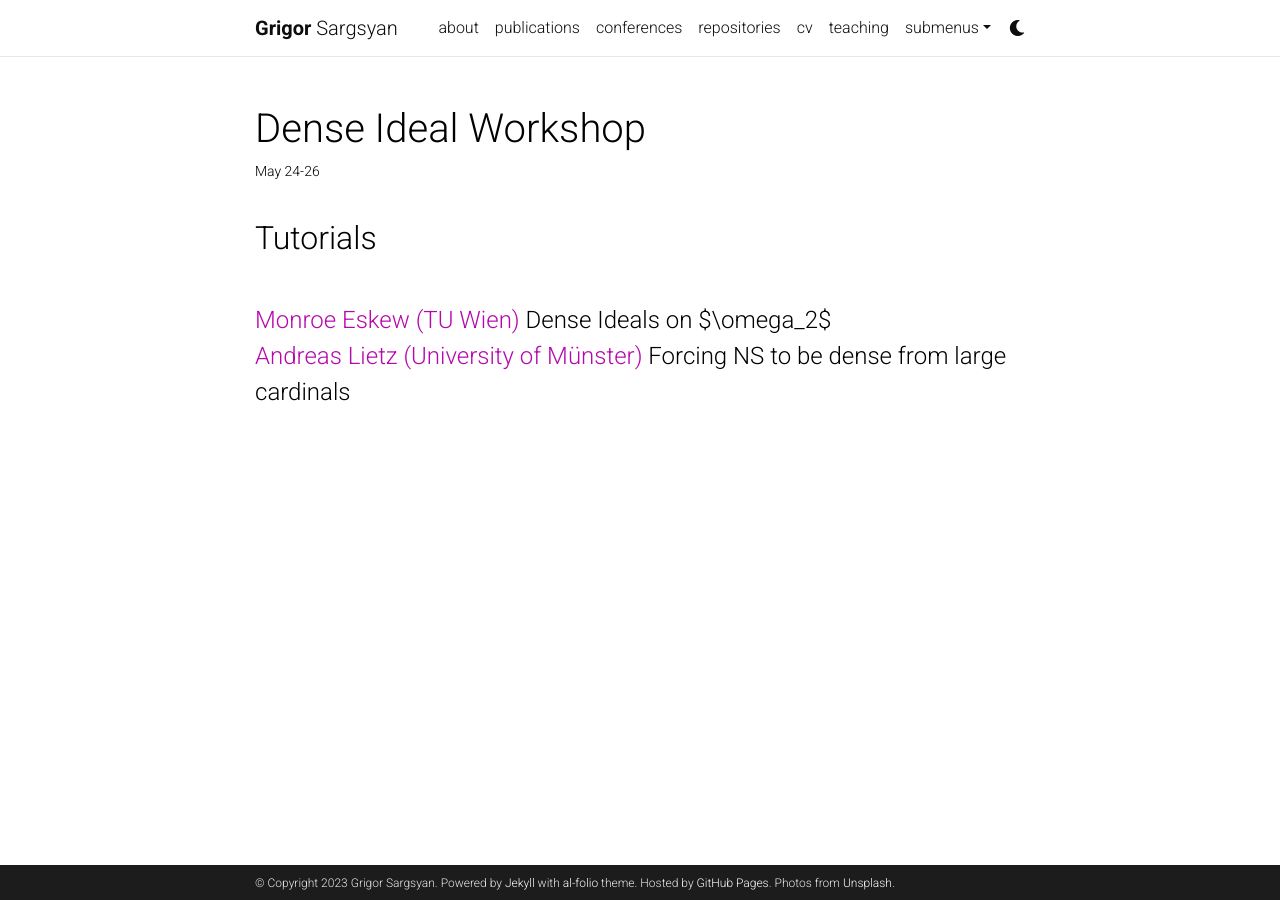
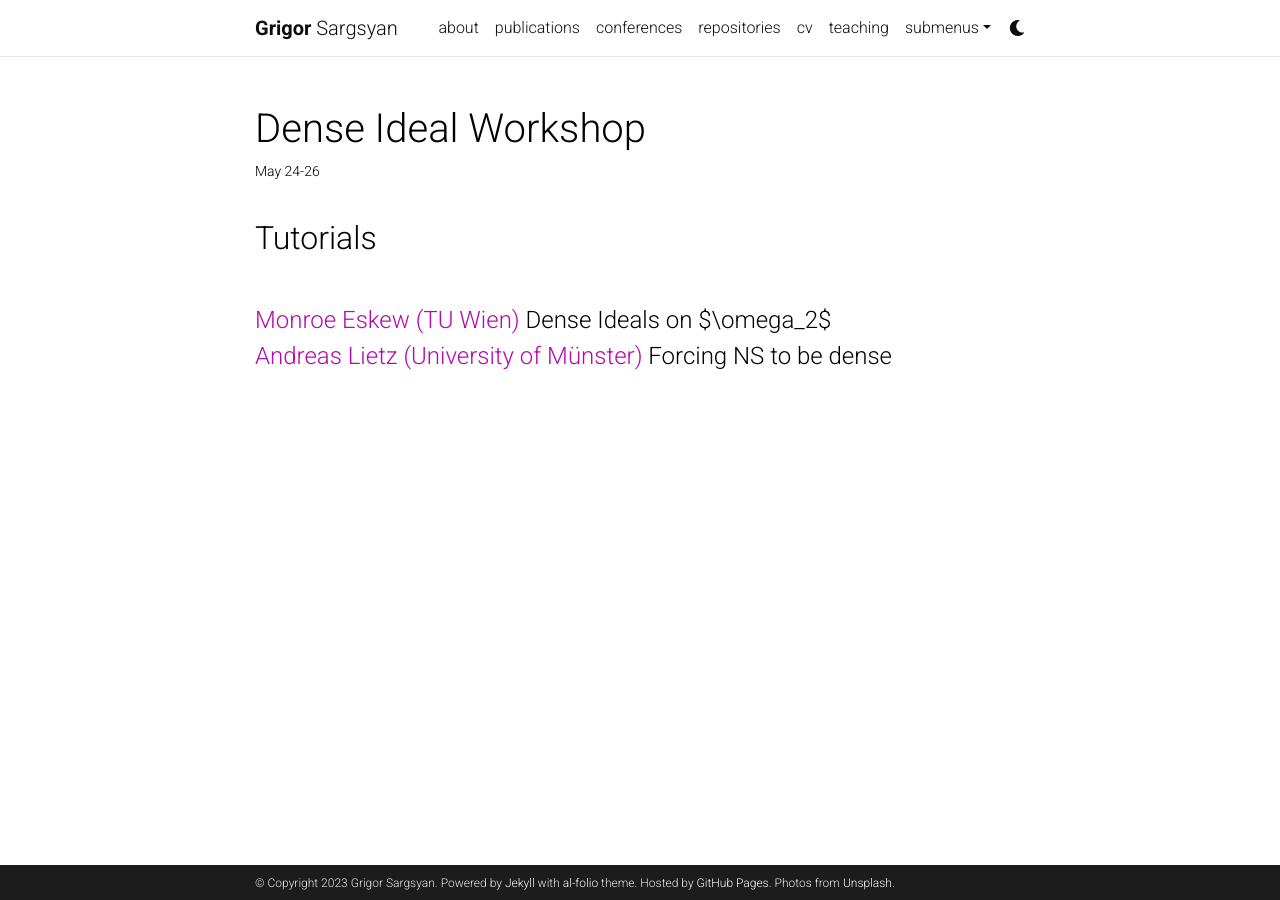
Before and after one commit to grigorsarg/grigorsarg.github.io, a Jekyll site: the page built from _projects/3_project.md, in a window 1280 px wide. Built offline with Jekyll 4.4.1, drawn with Linux system fonts in a browser that asks for light colours; comment, search, counter and statistics services are not loaded; a style sheet for code colours, icons or effects is not loaded.

Commit message:
Update 3_project.md

```diff
--- a/_projects/3_project.md
+++ b/_projects/3_project.md
@@ -11,4 +11,4 @@
 <font size="+3"> Tutorials</font> <br>
 <font size="+2">
     <a href="http://www.logic.univie.ac.at/~eskewm25/">Monroe Eskew (TU Wien)</a> Dense Ideals on $\omega_2$<br>
-<a href="https://www.uni-muenster.de/IVV5WS/WebHop/user/alietz/">Andreas Lietz (University of Münster)</a> Forcing NS to be dense from large cardinals</font><br><br>
+<a href="https://www.uni-muenster.de/IVV5WS/WebHop/user/alietz/">Andreas Lietz (University of Münster)</a> Forcing NS to be dense</font><br><br>
```
